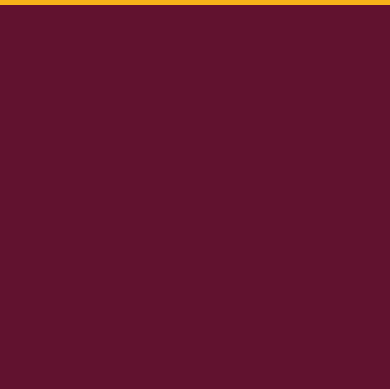
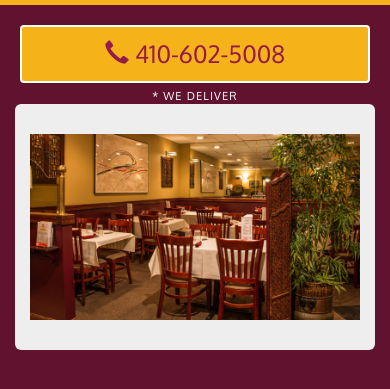
Before and after one commit to sammingty/coursera-web, a plain HTML site: page site/index.html in a window 390 px wide. Shown: the part 87-476 px from the top of the page. Drawn offline with Linux system fonts and the light colour scheme.

Commit message:
lecture 34 halfway

```diff
--- a/site/css/styles.css
+++ b/site/css/styles.css
@@ -160,7 +160,24 @@ body {
         font-size: 1.2em;
     }
     #collapsable-nav a span {
+        /* set font size of glyphicon*/
         font-size: 1em;
         margin-right: 5px;
     }
+    #call-btn>a {
+        font-size: 1.5em;
+        display: block;
+        margin: 0 20px;
+        padding: 10px;
+        border: 2px solid #fff;
+        background-color: #f6b319;
+        color: #951c49;
+    }
+    #xs-deliver {
+        margin-top: 5px;
+        font-size: .7em;
+        letter-spacing: .1em;
+        text-transform: uppercase;
+    }
+    /* End Header */
 }
--- a/site/index.html
+++ b/site/index.html
@@ -76,6 +76,19 @@
             </div>
         </nav>
     </header>
+
+    <div id="call-btn" class="visible-xs">
+        <a class="btn" href="tel:410-602-5008">
+            <span class="glyphicon glyphicon-earphone"></span> 410-602-5008
+        </a>
+    </div>
+    <div id="xs-deliver" class="text-center visible-xs">* We Deliver</div>
+
+    <div id="main-content" class="container">
+        <div class="jumbotron">
+            <img src="images/jumbotron_768.jpg" alt="Picture of restaurant" class="img-responsive visible-xs">
+        </div>
+    </div>
     <!--javascript-->
     <script src="js/jquery-2.1.4.min.js"></script>
     <script src="js/bootstrap.min.js"></script>
```
